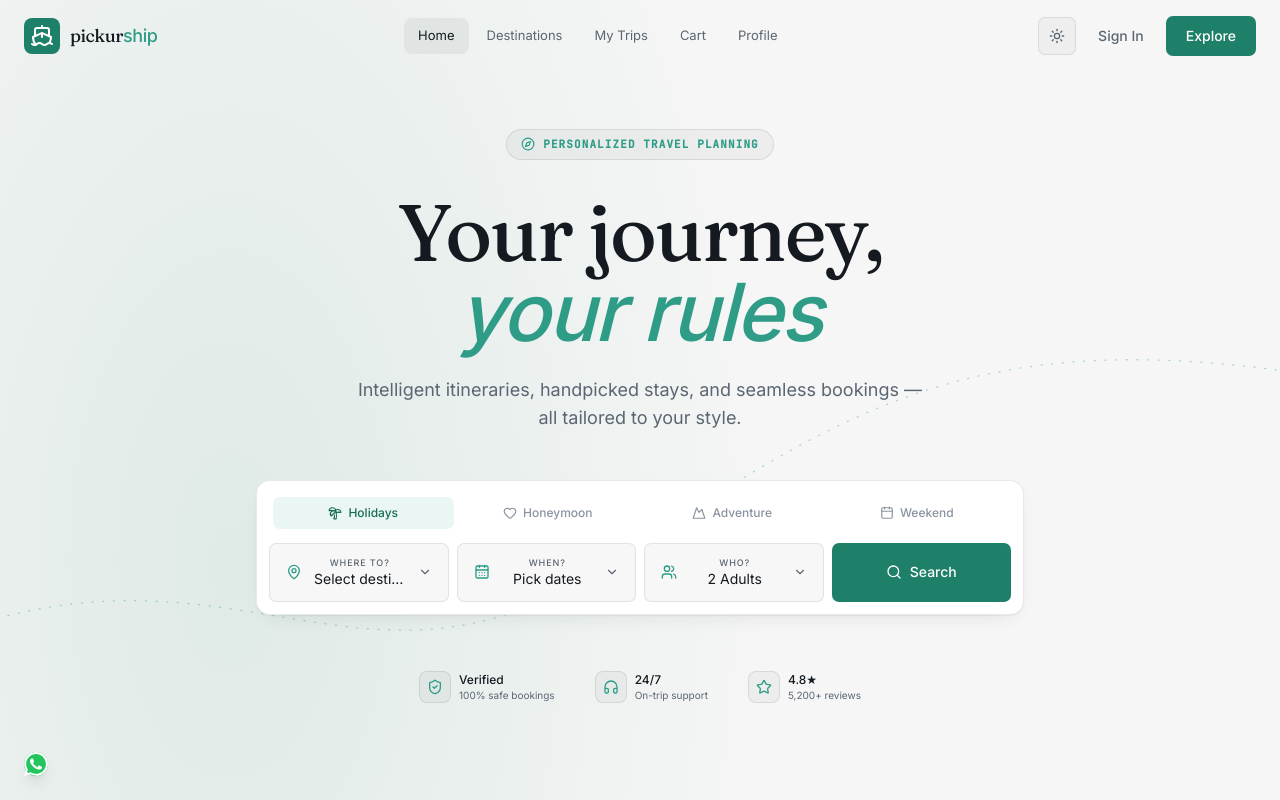
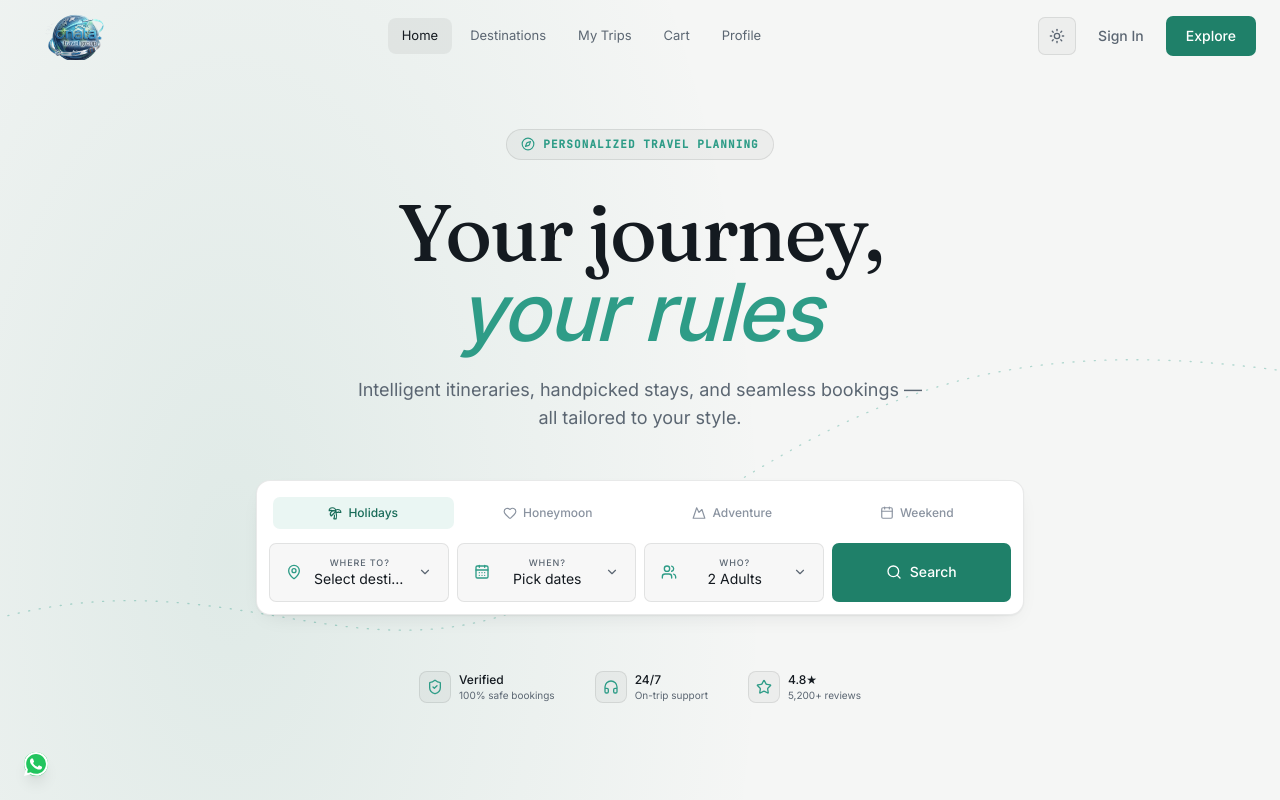
Before and after one commit to prana1608/pickurship, a plain HTML site: page index.html in a window 1280 px wide. Shown: the top 800 px of the page. Drawn offline with nearby package versions, Linux system fonts and the light colour scheme.

Commit message:
Update index.html

```diff
--- a/index.html
+++ b/index.html
@@ -18,13 +18,7 @@ tailwind.config={theme:{extend:{
 }}}}
 </script>
 <style>
-/* ============================================================
-   TOKEN SYSTEM — pickurship enterprise theme
-   Two named themes (dark / light) share one contract of variables.
-   Everything downstream (Tailwind colors + custom classes) reads
-   only from these tokens, so switching data-theme repaints the
-   entire product with no per-component overrides.
-   ============================================================ */
+
 :root{
   /* ink = neutral scale, accent = primary action/wayfinding (deep harbor teal), gold = premium/secondary marker (brass) */
   --ink-950:#0A0D12; --ink-900:#0F131A; --ink-800:#161B24; --ink-700:#1D232F; --ink-600:#2A3140;
@@ -205,11 +199,8 @@ body{background:var(--bg);color:var(--text-1);overflow-x:hidden;transition:backg
 <nav id="navbar" class="fixed top-0 left-0 right-0 z-[100] transition-all duration-500">
   <div class="max-w-7xl mx-auto px-4 sm:px-6">
     <div class="flex items-center justify-between h-16 md:h-[72px]">
-      <a href="#/" class="flex items-center gap-2.5 group" onclick="navigate('home')">
-        <div class="w-9 h-9 rounded-lg bg-cyan-500 flex items-center justify-center">
-          <i data-lucide="ship" class="w-4.5 h-4.5 icon-solid"></i>
-        </div>
-        <span class="text-lg font-display font-medium tracking-tight">pickur<span class="text-cyan-400">ship</span></span>
+      <a href="#/" onclick="navigate('home')">
+        <img src="./dnata logo.png"alt="Agency Logo" class="h-12 w-auto">
       </a>
       <div class="hidden md:flex items-center gap-1">
         <a href="#/" class="nav-link px-3.5 py-2 text-[13px] text-slate-400 hover:text-white rounded-lg hover:bg-white/5 transition-all" data-page="home">Home</a>
```
